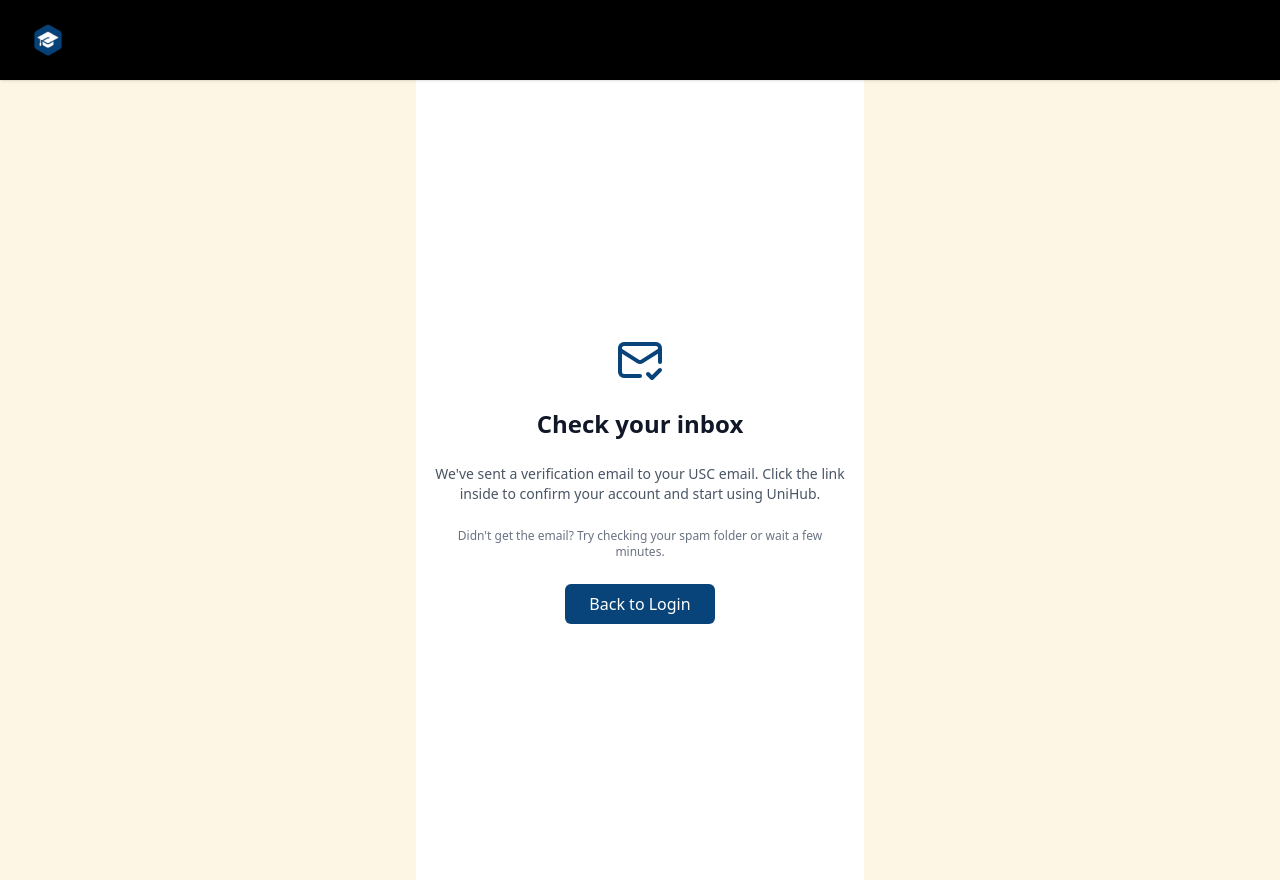
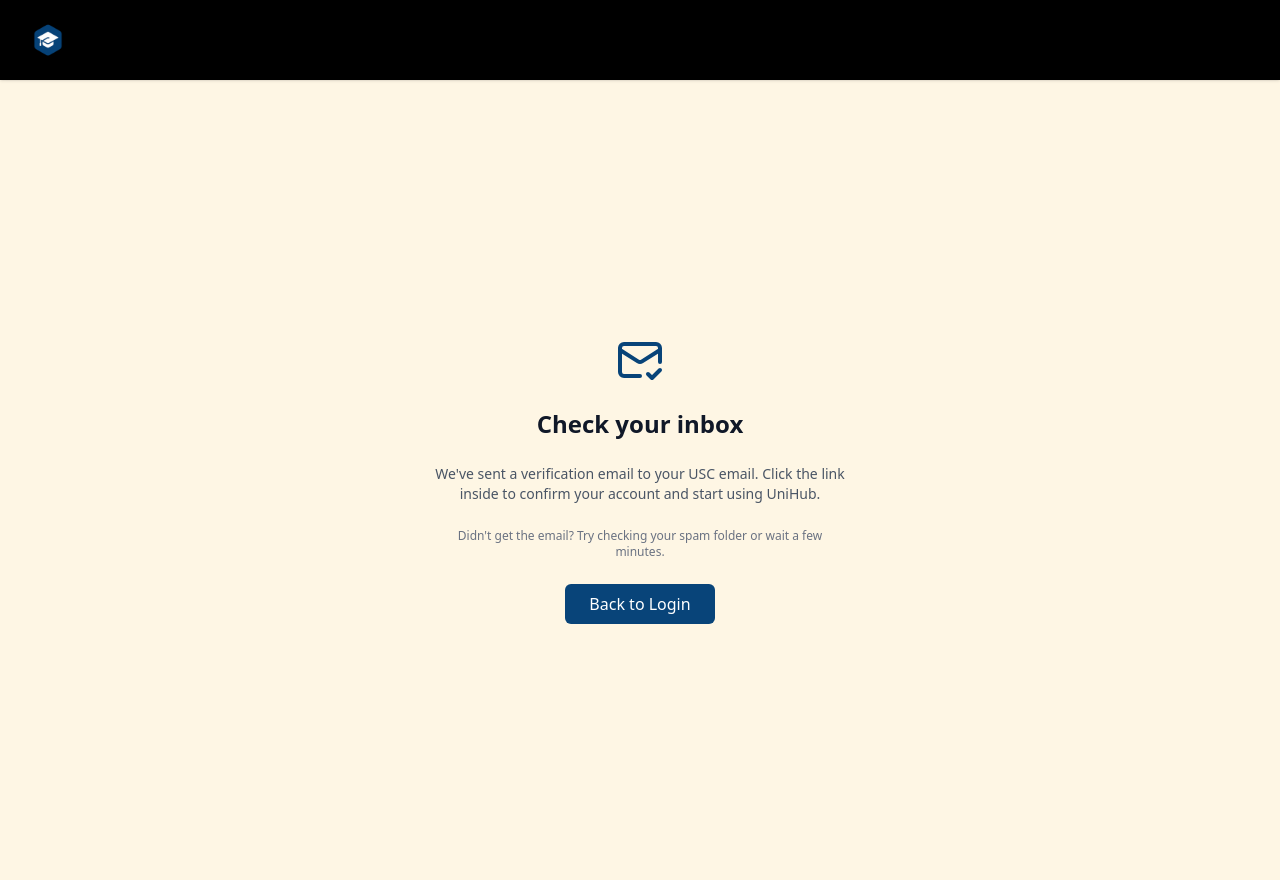
Before and after one commit to Ryuichi-Yamafuji-Lun/UniHub, a React (Vite) app in the folder frontend/: page /check-email in a window 1280 px wide. Built offline with nearby package versions, Linux system fonts and the light colour scheme; no server answers.

Commit message:
check email bg update

```diff
--- a/frontend/src/pages/CheckEmailPage.tsx
+++ b/frontend/src/pages/CheckEmailPage.tsx
@@ -8,7 +8,7 @@
   const redirect = new URLSearchParams(location.search).get("redirect") || "/";
 
   return (
-    <div className="min-h-screen bg-white flex items-center justify-center px-4">
+    <div className="min-h-screen bg-[#fef6e4] flex items-center justify-center px-4">
       <div className="max-w-md w-full text-center space-y-6">
         <MailCheck size={48} className="mx-auto text-[#084479]" />
         <h2 className="text-2xl font-bold text-gray-900">Check your inbox</h2>
```
